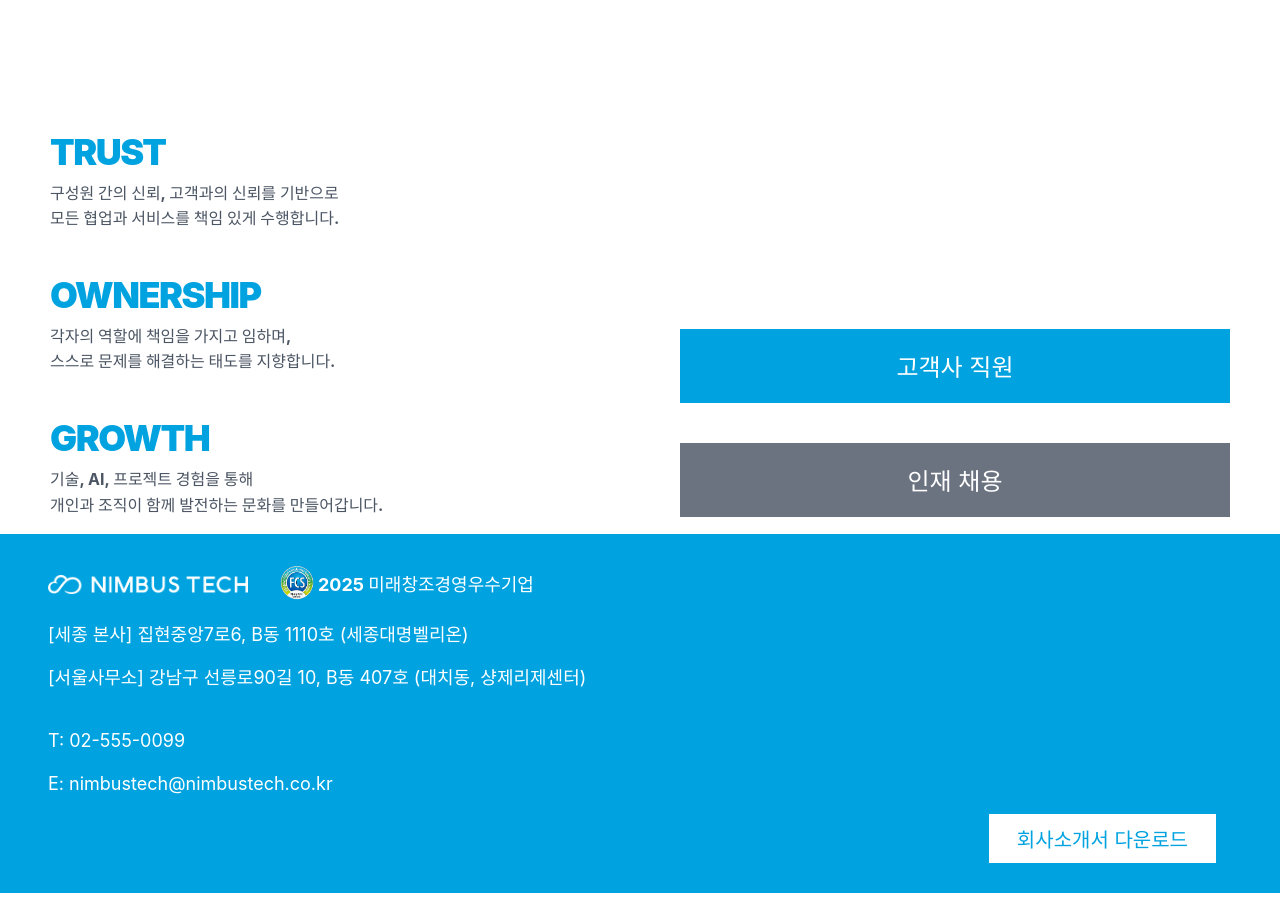
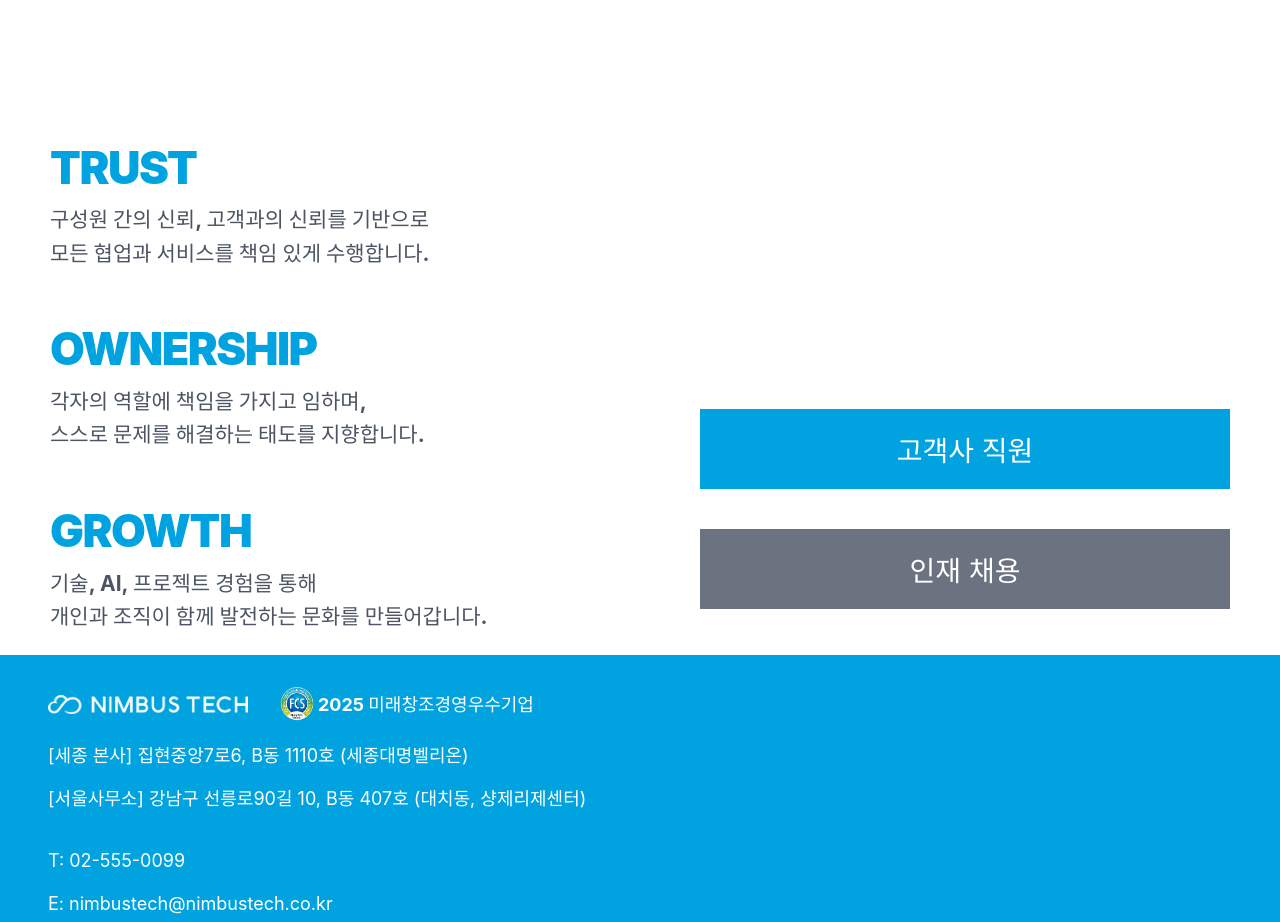
Before and after one commit to onexhana/nimbustech_website, a React (Vite) app: page /contact in a window 1280 px wide. Shown: the part 3502-4424 px from the top of the page. Before the commit the page ends 4395 px from the top, so only its background shows below. Built offline with nearby package versions, Linux system fonts and the light colour scheme; a web font is replaced by a local one.

Commit message:
feat:(contact) 글씨 크기 및 버튼 크기 수정

```diff
--- a/src/components/Contact/ContactSection.tsx
+++ b/src/components/Contact/ContactSection.tsx
@@ -53,7 +53,7 @@ export default function ContactSection() {
             {/* TRUST 섹션 */}
             <div>
               <h3 style={{
-                fontSize: '36px',
+                fontSize: '45px',
                 fontWeight: '900',
                 color: '#00A3E0',
                 marginBottom: '2px',
@@ -62,7 +62,7 @@ export default function ContactSection() {
                 TRUST
               </h3>
               <p style={{
-                fontSize: '16px',
+                fontSize: '21px',
                 color: '#4b5563',
                 lineHeight: '1.6',
                 fontWeight: '700',
@@ -76,7 +76,7 @@ export default function ContactSection() {
             {/* OWNERSHIP 섹션 */}
             <div>
               <h3 style={{
-                fontSize: '36px',
+                fontSize: '45px',
                 fontWeight: '900',
                 color: '#00A3E0',
                 marginBottom: '2px',
@@ -85,7 +85,7 @@ export default function ContactSection() {
                 OWNERSHIP
               </h3>
               <p style={{
-                fontSize: '16px',
+                fontSize: '21px',
                 color: '#4b5563',
                 lineHeight: '1.6',
                 fontWeight: '700',
@@ -99,7 +99,7 @@ export default function ContactSection() {
             {/* GROWTH 섹션 */}
             <div>
               <h3 style={{
-                fontSize: '36px',
+                fontSize: '45px',
                 fontWeight: '900',
                 color: '#00A3E0',
                 marginBottom: '2px',
@@ -108,7 +108,7 @@ export default function ContactSection() {
                 GROWTH
               </h3>
               <p style={{
-                fontSize: '16px',
+                fontSize: '21px',
                 color: '#4b5563',
                 lineHeight: '1.6',
                 fontWeight: '700',
@@ -128,7 +128,7 @@ export default function ContactSection() {
             {/* 고객지원 버튼 */}
             <button
               className={`text-white font-bold transition-all duration-300 hover:shadow-lg hover:-translate-y-1 ${isMobile ? 'bg-[#00A3E0] w-full mt-8 h-[74px] px-8 flex items-center justify-center text-[24px] relative overflow-hidden border-none text-white' : ''}`}
-              style={isMobile ? undefined : { backgroundColor: '#00A3E0', width: '550px', marginTop: '240px', display: 'flex', alignItems: 'center', justifyContent: 'center', height: '74px', padding: '0 32px', fontSize: '24px', color: '#ffffff', fontWeight: '700', borderRadius: '0px', border: 'none', cursor: 'pointer', position: 'relative', overflow: 'hidden' }}
+              style={isMobile ? undefined : { backgroundColor: '#00A3E0', width: '530px', marginTop: '320px', display: 'flex', alignItems: 'center', justifyContent: 'center', height: '80px', padding: '0 32px', fontSize: '28px', color: '#ffffff', fontWeight: '700', borderRadius: '0px', border: 'none', cursor: 'pointer', position: 'relative', overflow: 'hidden' }}
               onClick={() => setUserType('inquiry')}
             >
               <span
@@ -142,7 +142,7 @@ export default function ContactSection() {
             {/* 인재채용 버튼 */}
             <button
               className={`text-white font-bold transition-all duration-300 hover:shadow-lg hover:-translate-y-1 ${isMobile ? 'bg-[#6b7280] w-full mt-4 h-[74px] px-8 flex items-center justify-center text-[24px] relative overflow-hidden border-none text-white' : ''}`}
-              style={isMobile ? undefined : { backgroundColor: '#6b7280', width: '550px', marginTop: '40px', display: 'flex', alignItems: 'center', justifyContent: 'center', height: '74px', padding: '0 32px', fontSize: '24px', color: '#ffffff', fontWeight: '700', borderRadius: '0px', border: 'none', cursor: 'pointer', position: 'relative', overflow: 'hidden' }}
+              style={isMobile ? undefined : { backgroundColor: '#6b7280', width: '530px', marginTop: '40px', display: 'flex', alignItems: 'center', justifyContent: 'center', height: '80px', padding: '0 32px', fontSize: '28px', color: '#ffffff', fontWeight: '700', borderRadius: '0px', border: 'none', cursor: 'pointer', position: 'relative', overflow: 'hidden' }}
               onClick={() => setUserType('hiring')}
             >
               <span
```
